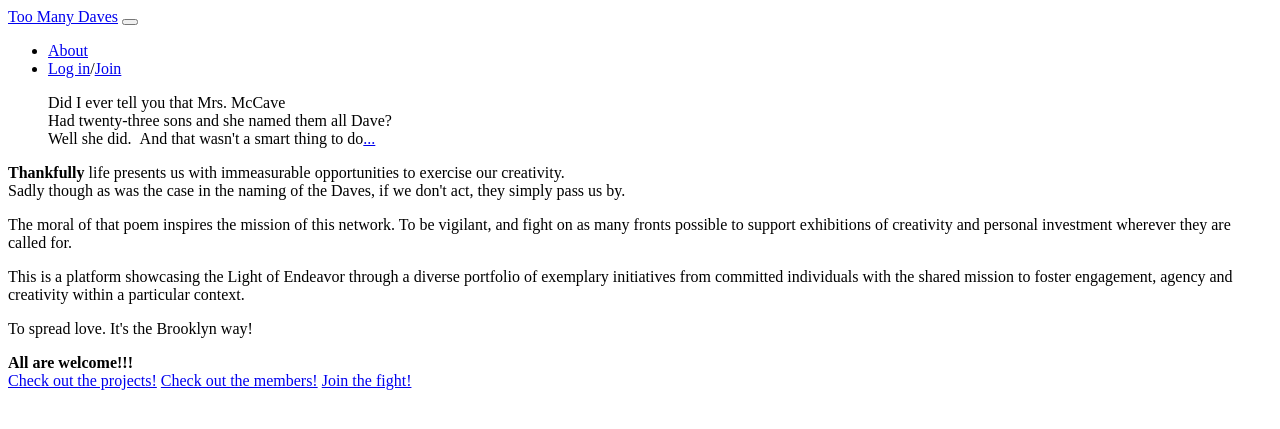
After one commit to toomanydaves/django-proj, a Django app: page /about/ in a window 1280 px wide. The commit adds this page. Shown: the top 429 px of the page. Run offline with Django 3.2, Linux system fonts and the light colour scheme.

Commit message:
uses template inheritance to include NavBar in existing pages https://trello.com/c/K2cWysMR

```diff
--- a/django_proj/toomanydaves/settings.py
+++ b/django_proj/toomanydaves/settings.py
@@ -94,7 +94,7 @@ DATABASES = {
 
 LOGIN_URL = 'login'
 LOGOUT_URL = 'logout'
-LOGIN_REDIRECT_URL = 'home'
+LOGIN_REDIRECT_URL = 'user'
 
 # User model
 # https://docs.djangoproject.com/en/1.11/topics/auth/customizing/#using-a-custom-user-model-when-starting-a-project
--- /dev/null
+++ b/django_proj/toomanydaves/templates/toomanydaves/about.html
@@ -0,0 +1,47 @@
+{% extends "toomanydaves/base.html" %}
+
+{% block title %}What is Too Many Daves?{% endblock %}
+
+{% block content %}
+    <section id="poem">
+        <blockquote>
+            Did I ever tell you that Mrs. McCave<br>
+            Had twenty-three sons and she named them all Dave?<br>
+            Well she did.&nbsp;&nbsp;And that wasn't a smart thing to do<a
+                href="http://www.poetryfoundation.org/poems/42882/too-many-daves"
+                target="_blank"
+            >...</a>
+        </blockquote>
+    </section>
+    <section id="explanation">
+        <p>
+            <b>Thankfully</b>
+            life presents us with immeasurable opportunities to exercise our creativity.<br>
+            Sadly though as was the case in the naming of the Daves,
+            if we don't act, they simply pass us by.
+        </p>
+        <p>
+            The moral of that poem inspires the mission of this network.
+            To be vigilant, and fight on as many fronts possible
+            to support exhibitions of creativity and personal investment
+            wherever they are called for.
+        </p>
+        <p>
+            This is a platform showcasing the Light of Endeavor
+            through a diverse portfolio of exemplary initiatives from committed individuals
+            with the shared mission to foster engagement, agency and creativity
+            within a particular context.
+        </p>
+        <p>
+            To spread love. It's the Brooklyn way!
+        </p>
+    </section>
+    <section id="actions">
+        <p>
+            <b>All are welcome!!!</b><br>
+            <a href="/projects">Check out the projects!</a>
+            <a href="/members">Check out the members!</a>
+            <a href="/join">Join the fight!</a>
+        </p>
+    </section>
+{% endblock %}
--- /dev/null
+++ b/django_proj/toomanydaves/templates/toomanydaves/base.html
@@ -0,0 +1,64 @@
+<!DOCTYPE html>
+<html lang="en">
+    <head>
+        <title>{% block title %}Too Many Daves{% endblock %}</title>
+    </head>
+    <body>
+        <div id="site-nav" class="container-fluid">
+            <nav class="navbar">
+                <a class="navbar-brand" href="/">Too Many Daves</a>
+                <button
+                    class="navbar-toggler"
+                    type="button"
+                    data-toggle="collapse"
+                    data-target="#navbarSupportedContent"
+                    aria-controls="navbarSupportedContent"
+                    aria-expanded="false"
+                    aria-label="Toggle navigation"
+                >
+                    <span class="navbar-toggler-icon"></span>
+                </button>
+                <div class="collapse navbar-collapse" id="navbarSupportedContent">
+                    <ul class="navbar-nav mr-auto">
+                        {# TODO: disable active item #}
+                        <li class="nav-item">
+                            <a
+                                href="/about"
+                            >About</a>
+                        </li>
+                        {% if request.user.is_authenticated %}
+                            <li class="nav-item">
+                                <a
+                                    href="/user"
+                                >{{ user.first_name }}</a>
+                            </li>
+                            {% if user.is_staff %}
+                                <li class="nav-item">
+                                    <a
+                                        href="/admin"
+                                    >Admin</a>
+                                </li>
+                            {% endif %}
+                            <li class="nav-item">
+                                <a
+                                    href="/logout"
+                                >Log out</a>
+                            </li>
+                        {% else %}
+                            <li class="nav-item">
+                                <a
+                                    href="/login"
+                                >Log in</a>/<a
+                                    href="/join"
+                                >Join</a>
+                            </li>
+                        {% endif %}
+                    </ul>
+                </div>
+            </nav>
+        </div>
+        <div id="content" class="container">
+            {% block content %}{% endblock %}
+        </div>
+    </body>
+</html>
--- /dev/null
+++ b/django_proj/toomanydaves/templates/toomanydaves/index.html
@@ -0,0 +1,5 @@
+{% extends "toomanydaves/base.html" %}
+
+{% block content %}
+    <p>INDEX PAGE CONTENT (toomanydaves/index.html)</p>
+{% endblock %}
--- a/django_proj/toomanydaves/urls.py
+++ b/django_proj/toomanydaves/urls.py
@@ -17,13 +17,16 @@ from toomanydaves import views
 from toomanydaves_auth import views as toomanydaves_auth_views
 from django.conf.urls import url, include
 from django.contrib import admin
-from django.contrib.auth import views as auth_views
+from django.contrib.auth import views as contrib_auth_views
 
 urlpatterns = [
-    url(r'^$', views.welcome, name='welcome'),
-    url(r'^home/$', toomanydaves_auth_views.home, name='home'),
-    url(r'^login/$', auth_views.login, name='login'),
-    url(r'^logout/$', auth_views.logout, name='logout'),
+    url(r'^$', views.index, name='index'),
+    url(r'^about/$', views.about, name='about'),
+    url(r'^join/$', views.join, name='join'),
+    url(r'^login/$', contrib_auth_views.login, name='login'),
+    url(r'^user/$', toomanydaves_auth_views.user, name='user'),
+    url(r'^logout/$', views.logout_user, name='logout_user'),
+    url(r'^admin/logout/$', views.logout_user, name='logout_user'),
     url(r'^oauth/', include('social_django.urls', namespace='social')),
     url(r'^admin/', admin.site.urls),
 ]
--- a/django_proj/toomanydaves/views.py
+++ b/django_proj/toomanydaves/views.py
@@ -1,4 +1,20 @@
+from django.contrib.auth import logout
 from django.shortcuts import render
 
-def welcome(request):
-    return render(request, 'toomanydaves/welcome.html')
+def index(request):
+    return render(request, 'toomanydaves/index.html')
+
+def about(request):
+    return render(request, 'toomanydaves/about.html')
+
+def logout_user(request):
+    logout(request)
+
+    #Redirect to a success page
+    return render(request, 'toomanydaves/index.html')
+
+def join(request):
+    # TODO Like login
+    # Render form / accept post / redirect to index
+
+    return render(request, 'toomanydaves/join.html')
--- /dev/null
+++ b/django_proj/toomanydaves_auth/templates/registration/logout.html
@@ -0,0 +1,3 @@
+<a href="/">Too Many Daves</a>
+<p>Thanks for playing!</p>
+<a href="/login">Log back in</a>
--- a/django_proj/toomanydaves_auth/templates/toomanydaves_auth/home.html
+++ /dev/null
@@ -1 +0,0 @@
-<p>Hello {{ user.username }}!</p>
--- a/django_proj/toomanydaves_auth/views.py
+++ b/django_proj/toomanydaves_auth/views.py
@@ -2,5 +2,5 @@ from django.contrib.auth.decorators import login_required
 from django.shortcuts import render
 
 @login_required
-def home(request):
-    return render(request, 'toomanydaves_auth/home.html')
+def user(request):
+    return render(request, 'toomanydaves_auth/user.html')
```
Also changed, not shown: django_proj/toomanydaves/templates/toomanydaves/join.html (added, +7 -0 lines), django_proj/toomanydaves/templates/toomanydaves/welcome.html (deleted, +0 -10 lines), django_proj/toomanydaves_auth/templates/registration/login.html (+9 -7 lines), django_proj/toomanydaves_auth/templates/toomanydaves_auth/user.html (added, +7 -0 lines).
